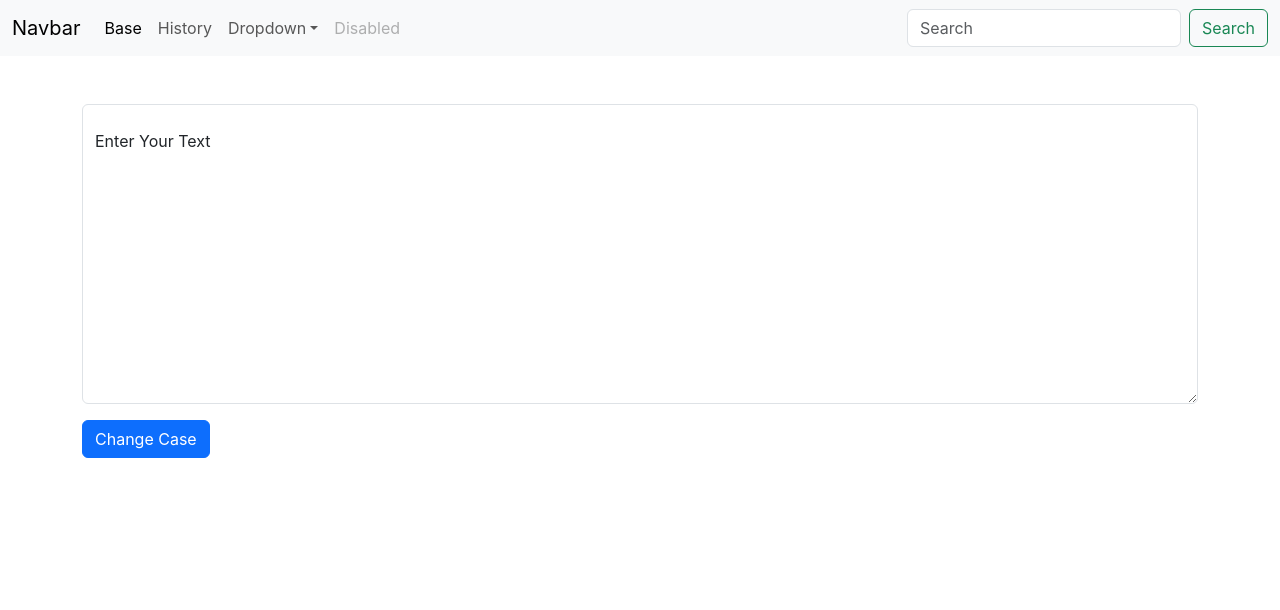
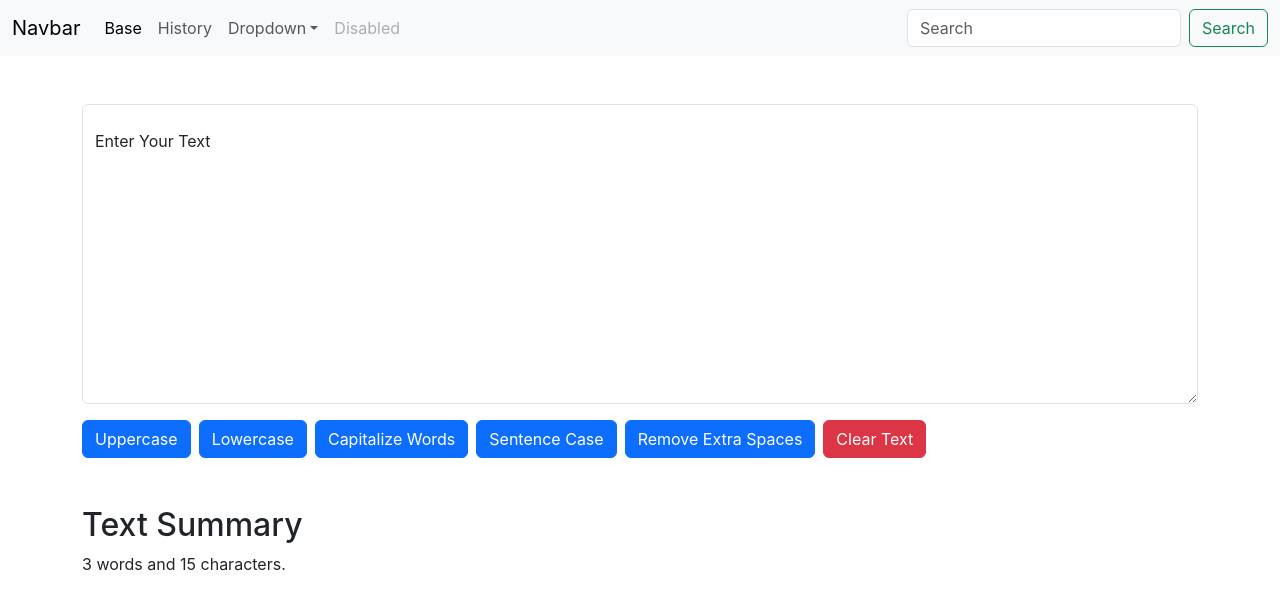
Before and after one commit to MrTezz/practice, a React (Create React App) app: page / in a window 1280 px wide. Shown: the top 610 px of the page. Built offline with nearby package versions, Linux system fonts and the light colour scheme.

Commit message:
letter change case project

```diff
--- a/src/components/Textform.js
+++ b/src/components/Textform.js
@@ -6,11 +6,43 @@ export default function Textform() {
         console.log("Handle On Change");
         setText(event.target.value);
     }
+
     const handleUpClick = () =>{
         console.log("Change case clicked");
         let newText = text.toUpperCase();
         setText(newText);
     }
+
+    const handleLoClick = () => {
+    let newText = text.toLowerCase();
+    setText(newText);
+    }
+    const handleCapitalizeClick = () => {
+      let newText = text
+        .toLowerCase()
+        .split(" ")
+        .map(word => word.charAt(0).toUpperCase() + word.slice(1))
+        .join(" ");
+      setText(newText);
+    }
+    const handleSentenceCaseClick = () => {
+      let newText = text
+        .toLowerCase() // make everything lowercase first
+        .split(". ")   // split sentences by ". "
+        .map(sentence => sentence.charAt(0).toUpperCase() + sentence.slice(1))
+        .join(". ");
+      setText(newText);
+    }
+
+    const handleRemoveSpacesClick = () => {
+  let newText = text.split(/[ ]+/).join(" ");
+  setText(newText.trim());
+}
+    const handleClearClick = () => {
+  setText("");
+}
+
+
 
 
   return (
@@ -18,8 +50,18 @@ export default function Textform() {
     <div className="container mt-5">
         <div className="form-floating">
         <textarea className="form-control" placeholder="Leave a comment here" id="floatingTextarea2" style={{ height: "300px" }} value={text} onChange={handleOnChange}></textarea>
-        <button className="btn btn-primary mt-3" type="submit" onClick={handleUpClick}>Change Case</button>
+        <button className="btn btn-primary mt-3 me-2" type="submit" onClick={handleUpClick}>Uppercase</button>
+        <button className="btn btn-primary mt-3 me-2" onClick={handleLoClick}>Lowercase</button>
+        <button className="btn btn-primary mt-3 me-2" onClick={handleCapitalizeClick}>Capitalize Words</button>
+        <button className="btn btn-primary mt-3 me-2" onClick={handleSentenceCaseClick}>Sentence Case</button>
+        <button className="btn btn-primary mt-3 me-2" onClick={handleRemoveSpacesClick}>Remove Extra Spaces</button>
+        <button className="btn btn-danger mt-3" onClick={handleClearClick}>Clear Text</button>
+
         </div>
+    </div>
+    <div className="container my-5">
+      <h2>Text Summary</h2>
+      <p>{text.split(" ").length} words and {text.length} characters.</p>
     </div>
     </>
   )
```
